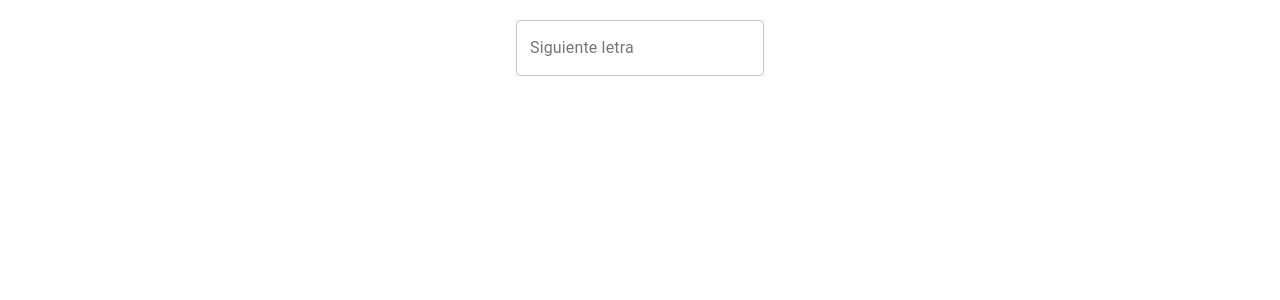
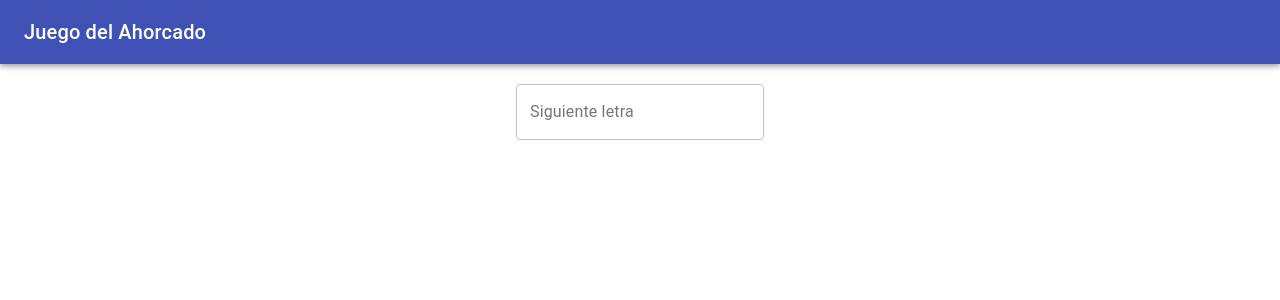
Before and after one commit to martinKindall/hagman_game, a React (Create React App) app: page / in a window 1280 px wide. Shown: the top 300 px of the page. Built offline with nearby package versions, Linux system fonts and the light colour scheme.

Commit message:
Added appbar

```diff
--- a/src/App.tsx
+++ b/src/App.tsx
@@ -5,10 +5,19 @@
 import {createStyles, Grid, Theme} from "@material-ui/core";
 import TextField from "@material-ui/core/TextField";
 import makeStyles from "@material-ui/core/styles/makeStyles";
+import AppBar from "@material-ui/core/AppBar";
+import Typography from "@material-ui/core/Typography";
+import Toolbar from "@material-ui/core/Toolbar";
 
 const useStyles = makeStyles((theme: Theme) =>
   createStyles({
     root: {
+      flexGrow: 1,
+    },
+    title: {
+      flexGrow: 1,
+    },
+    inputElem: {
       textAlign: "center",
       marginTop: "1rem"
     }
@@ -30,8 +39,16 @@
   };
 
   return (
+      <div className={classes.root}>
+        <AppBar position="static">
+            <Toolbar>
+                <Typography variant="h6" className={classes.title}>
+                    Juego del Ahorcado
+                </Typography>
+            </Toolbar>
+        </AppBar>
         <Grid container alignContent={"center"} alignItems={"center"} item spacing={1}
-          className={classes.root}>
+              className={classes.inputElem}>
           <Grid item xs={12}>
             <TextField id="outlined-basic" label="Siguiente letra"
                        variant="outlined"
@@ -39,6 +56,7 @@
                        onChange={handleCharacterInput}/>
           </Grid>
         </Grid>
+      </div>
   );
 }
 
```
Lines whose indentation alone changed are shown as unchanged.
